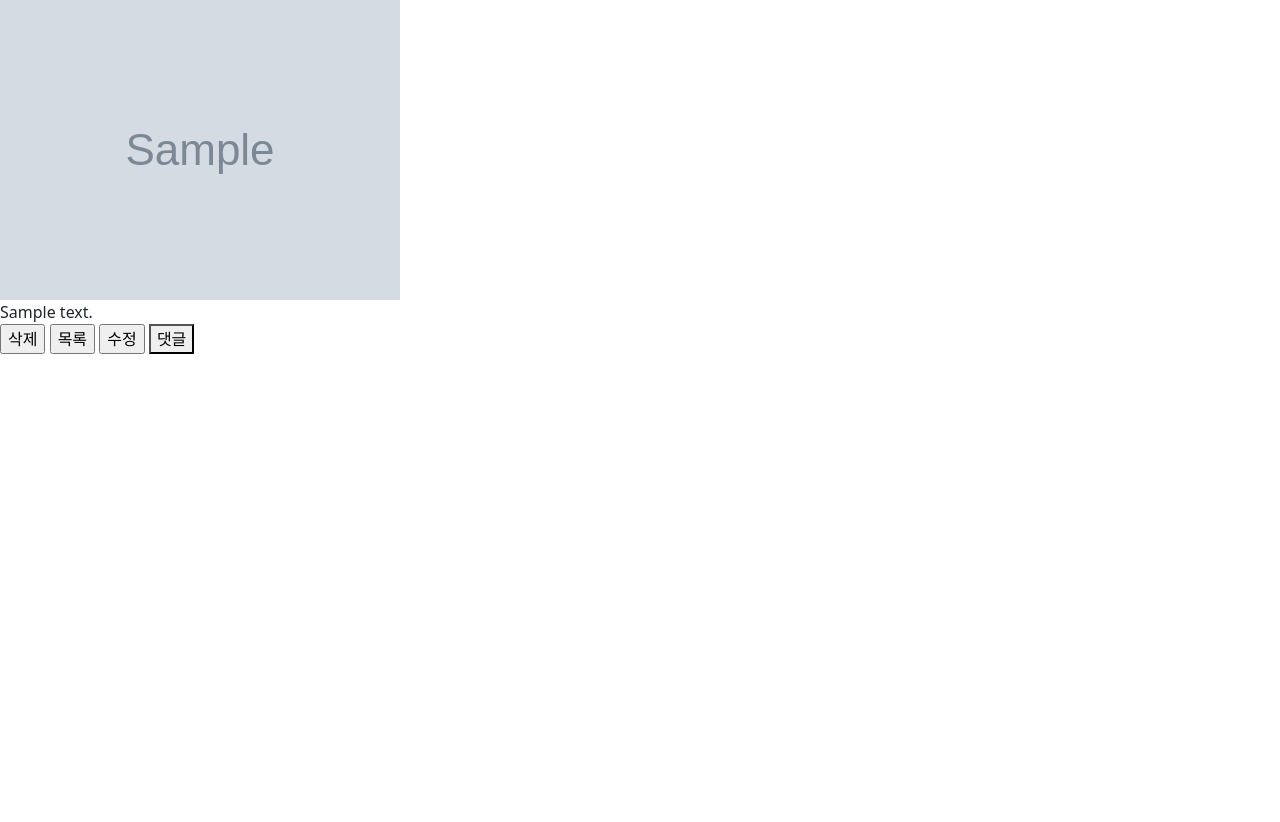
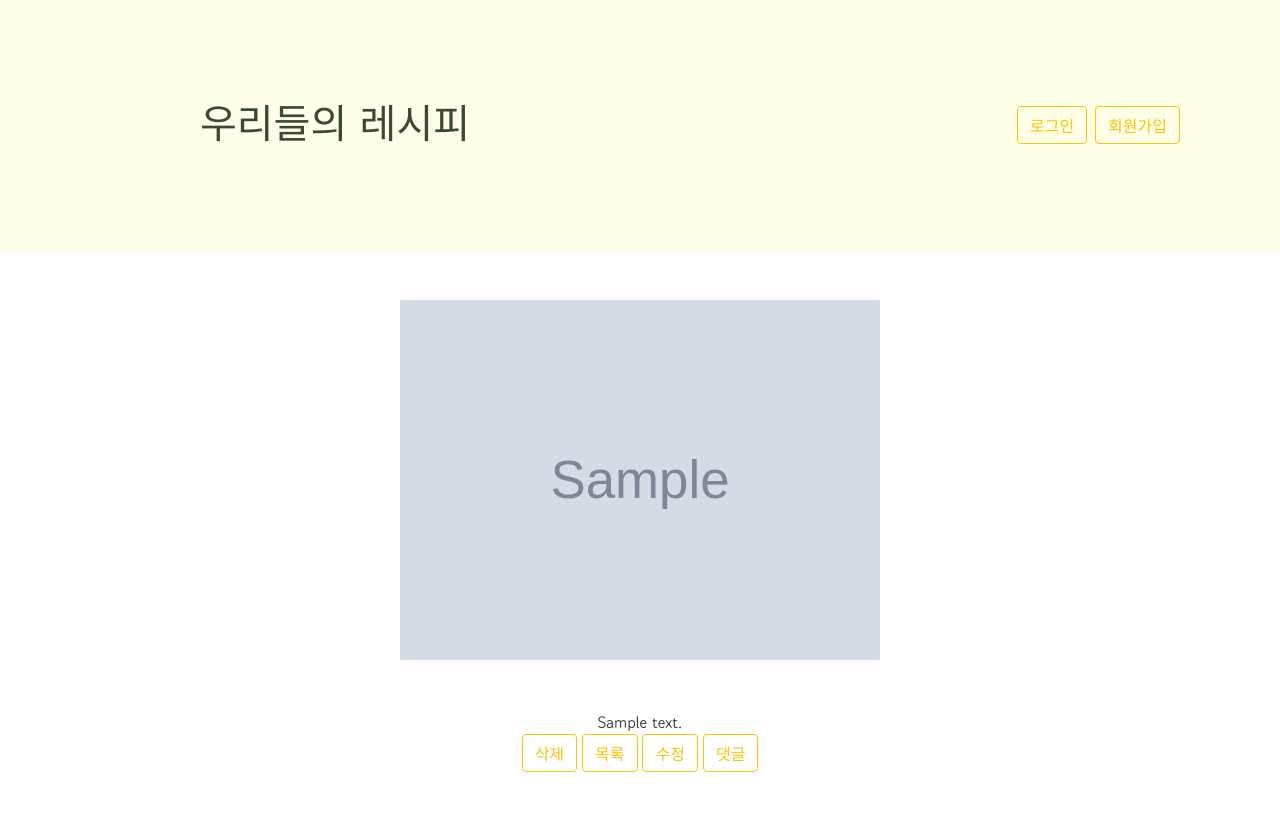
Before and after one commit to limseulki/ToyProject, a Flask app: template templates/recipe.html in a window 1280 px wide. Before the commit the page ends 354 px from the top, so only its background shows below. Run offline with Flask 3, Linux system fonts and the light colour scheme; the template is opened without the code that fills it: most values are stand-ins (such as "Sample title", 1, 10 or a date in 2020); grey boxes marked "Sample" are stand-in pictures.

Commit message:
레시피 상세 페이지의 레이아웃 적용 및 댓글 수정 기능 추가 (작성자 인증 미 구현)

```diff
--- a/route/user.py
+++ b/route/user.py
@@ -8,8 +8,9 @@ import certifi
 from flask import Flask, render_template, request, jsonify, redirect, Blueprint, url_for
 # app = Flask(__name__)
 
-client = MongoClient(
-    'mongodb+srv://sparta:test@cluster0.bka3lk3.mongodb.net/?retryWrites=true&w=majority', tlsCAFile=certifi.where())
+# client = MongoClient(
+#     'mongodb+srv://sparta:test@cluster0.bka3lk3.mongodb.net/?retryWrites=true&w=majority', tlsCAFile=certifi.where())
+client = MongoClient('mongodb+srv://sparta:test@cluster0.cirioky.mongodb.net/?retryWrites=true&w=majority')
 db = client.dbsparta
 
 # ca = certifi.where()
--- a/templates/recipe.html
+++ b/templates/recipe.html
@@ -12,10 +12,97 @@
         integrity="sha384-MrcW6ZMFYlzcLA8Nl+NtUVF0sA7MsXsP1UyJoMp4YLEuNSfAP+JcXn/tWtIaxVXM"
         crossorigin="anonymous"></script>
 
-    <title>상세보기</title>
-</head>
-<body>
+    <title>우리들의 레시피 - 상세보기</title>
+
+    <link href="https://fonts.googleapis.com/css2?family=Gowun+Dodum&display=swap" rel="stylesheet">
+
+    <style>
+        * {
+            font-family: 'Gowun Dodum', sans-serif;
+        }
+
+        .mytitle {
+            width: 100%;
+            height: 250px;
+
+            background-color: rgb(255, 255, 231);
+            color: rgb(60, 72, 48);
+
+            display: flex;
+            flex-direction: row;
+            align-items: center;
+            justify-content: space-between;
+
+            padding-left: 200px;
+        }
+
+        .d-grid {
+            margin-right: 100px;
+        }
+
+        .myupdaterecipe {
+            display: flex;
+            flex-direction: row;
+            align-items: center;
+            justify-content: center;
+
+            margin-top: 20px;
+        }
+
+        .card {
+            object-fit: cover;
+        }
+
+        .mycards {
+            margin: 20px auto 50px auto;
+            width: 90%;
+            max-width: 1200px;
+        }
+
+        .image, .recipe {
+            display: flex;
+            justify-content: center;
+            margin-top: 50px;
+        }
+
+        .buttons {
+            text-align: center;
+            margin-bottom: 50px;
+        }
+
+        #demo {
+            margin-top: 20px;
+        }
+
+        .reviews {
+            margin-bottom: 20px;
+        }
+
+        .review {
+            margin-bottom: 10px;
+        }
+
+        .review-area {
+            width: 300px;
+            margin: auto;
+            margin-bottom: 20px;
+        }
+
+    </style>
+
     <script>
+        function delete_recipe(id, under_id) {
+            alert(id)
+            let formData = new FormData();
+            formData.append("id", id);
+            formData.append("under_id", under_id);
+
+            fetch('/recipe/delete', { method: "DELETE", body: formData }).then((res) => res.json()).then((data) => {
+                alert(data['msg'])
+                location.href = "/recipe"
+            })
+        }
+
         function posting() {
             let recipe_id = $('#recipe_id').val()
             let id = $('#id').val()
@@ -36,16 +123,14 @@
             textarea.setAttribute("id", "review");
             textarea.innerText = "test";
             document.querySelector(".reviews").innerHTML = `
-                <textarea id="review">${review}</textarea>
-                <button onclick="updating_review(${under_id}, ${id}, ${review})" type="button">수정</button>
+                <textarea class="form-control review-area" id="review">${review}</textarea>
+                <button class="btn btn-outline-warning" id="${under_id}" name="${id}" onclick="updating_review(this.id, this.name)" type="button">수정</button>
             `;
             // document.querySelector(".reviews").append(textarea);
         }
-        function updating_review(under_id, id, review) {
-            let recipe_id = $('#recipe_id').val();
-
+        function updating_review(under_id, id) {
+            let review = $('#review').val();
             let formData = new FormData();
-            // formData.append("recipe_id", recipe_id);
             formData.append("under_id", under_id);
             formData.append("id", id)
             formData.append("review", review)
@@ -68,39 +153,50 @@
         }
     </script>
 
+</head>
+<body>
+    <div class="mytitle">
+        <h1>우리들의 레시피</h1>
+        <div class="d-grid gap-2 d-md-flex justify-content-md-end">
+            <button class="btn btn-outline-warning" type="button" onclick="signin()">로그인</button>
+            <button class="btn btn-outline-warning" type="button" onclick="signup()">회원가입</button>
+        </div>
+    </div>
+
     <div class="main">
+        <div class="recipe-space">
             <div class="image">
-            <img src="{{id.image}}">
+                <img src="{{id.image}}" style="width: 30em;">
             </div>
             <div class="recipe">
                 {{id.desc}}
             </div>
             <div class="buttons">
-            <input type="button" value="삭제">
+                <button class="btn btn-outline-warning" id="{{id.id}}" value="{{id._id}}" onclick="delete_recipe(this.id, this.value)">삭제</button>
 
-            <input type="button" value="목록" onclick="location.href='/'">
+                <input class="btn btn-outline-warning" type="button" value="목록" onclick="location.href='/recipe'">
 
-            <input type="button" value="수정" onclick="location.href='/recipe'">
+                <input class="btn btn-outline-warning" type="button" value="수정" onclick="location.href='/recipe'">
 
-            <button data-bs-toggle="collapse" data-bs-target="#demo">댓글</button>
+                <button class="btn btn-outline-warning" data-bs-toggle="collapse" data-bs-target="#demo">댓글</button>
                 <div id="demo" class="collapse">
                     <div class="reviews">
                         {% for review in reviews %}
                             <div class="review">
                                 {{review.id}}
                                 {{review.review}}
-                            <button id="{{review._id}}" name="{{review.id}}" value="{{review.review}}" onclick="updating(this.id, this.name, this.value)" type="button">수정</button>
-                            <button id="{{review._id}}" value="{{review.id}}" onclick="delete_review(this.id, this.value)" type="button">삭제</button>
+                                <button class="btn btn-outline-warning" id="{{review._id}}" name="{{review.id}}" value="{{review.review}}" onclick="updating(this.id, this.name, this.value)">수정</button>
+                                <button class="btn btn-outline-warning" id="{{review._id}}" value="{{review.id}}" onclick="delete_review(this.id, this.value)">삭제</button>
                             </div>
                         {% endfor %}
                     </div>
                     <div>
-                    <input type="hidden" id="recipe_id" value="1">
-                    <div>
-                        <input type="text" id="id" value="testID">
+                        <input type="hidden" id="recipe_id" value="{{id._id}}">
+                        <div class=review-area>
+                            <input class="form-control" type="text" id="id" value="testID" readonly>
+                            <textarea class="form-control" id="review" rows="5" placeholder="댓글"></textarea>
                         </div>
-                    <textarea id="review" cols="30" rows="10" placeholder="댓글"></textarea>
-                    <button onclick="posting()" type="button">등록</button>
+                        <button class="btn btn-outline-warning" onclick="posting()" type="button">등록</button>
                     </div>
                     <!-- <form action="/review" method="post" id="review_add">
                         <input type="hidden" name="recipe_id" value="1">
@@ -113,5 +209,6 @@
                 </div>
             </div>
         </div>
+    </div>
 </body>
 </html>
```
Also changed, not shown: route/recipe.py (+30 -23 lines), route/review.py (+6 -3 lines), templates/main.html (+7 -4 lines). Lines whose indentation alone changed are shown as unchanged.
